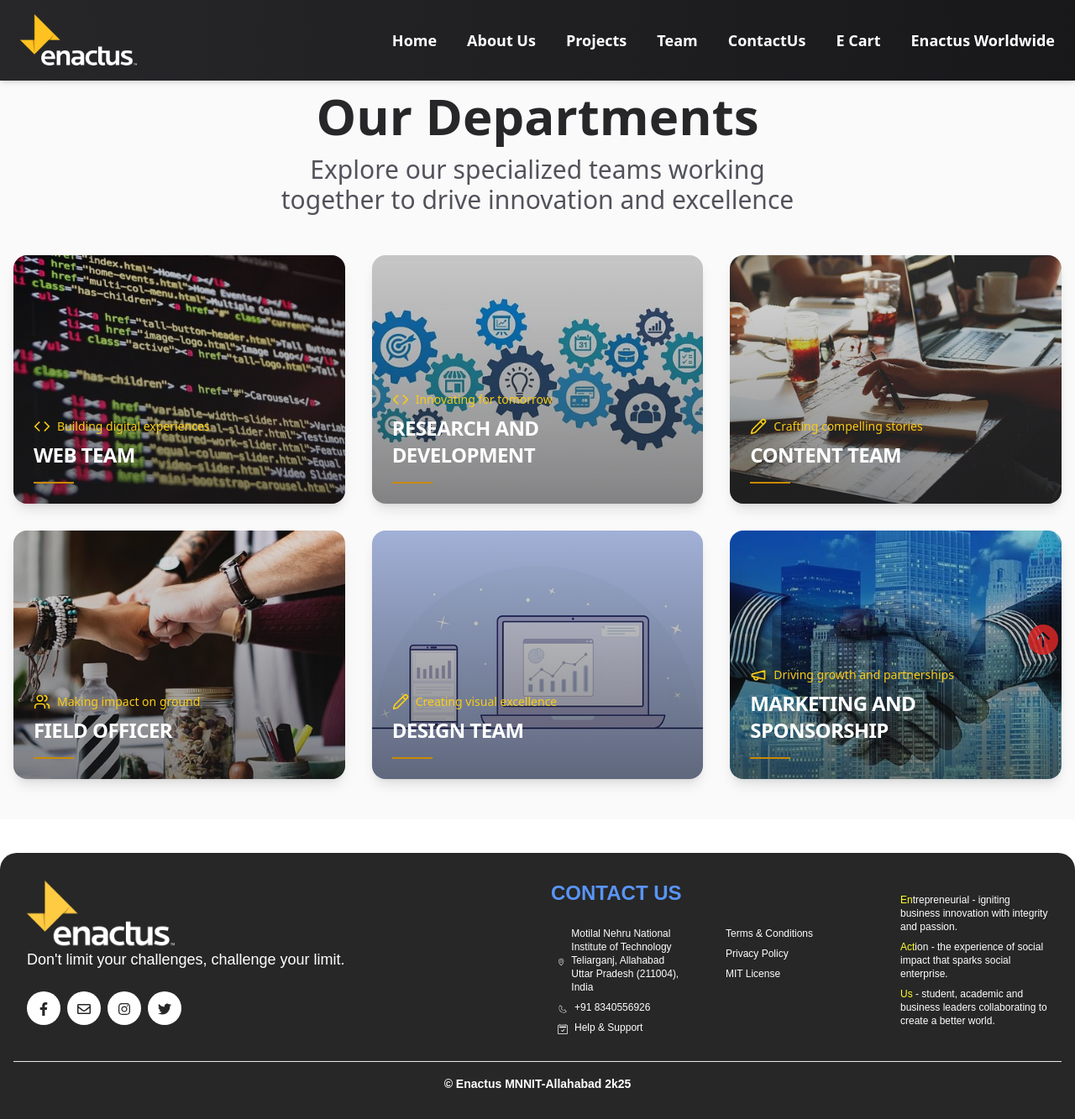
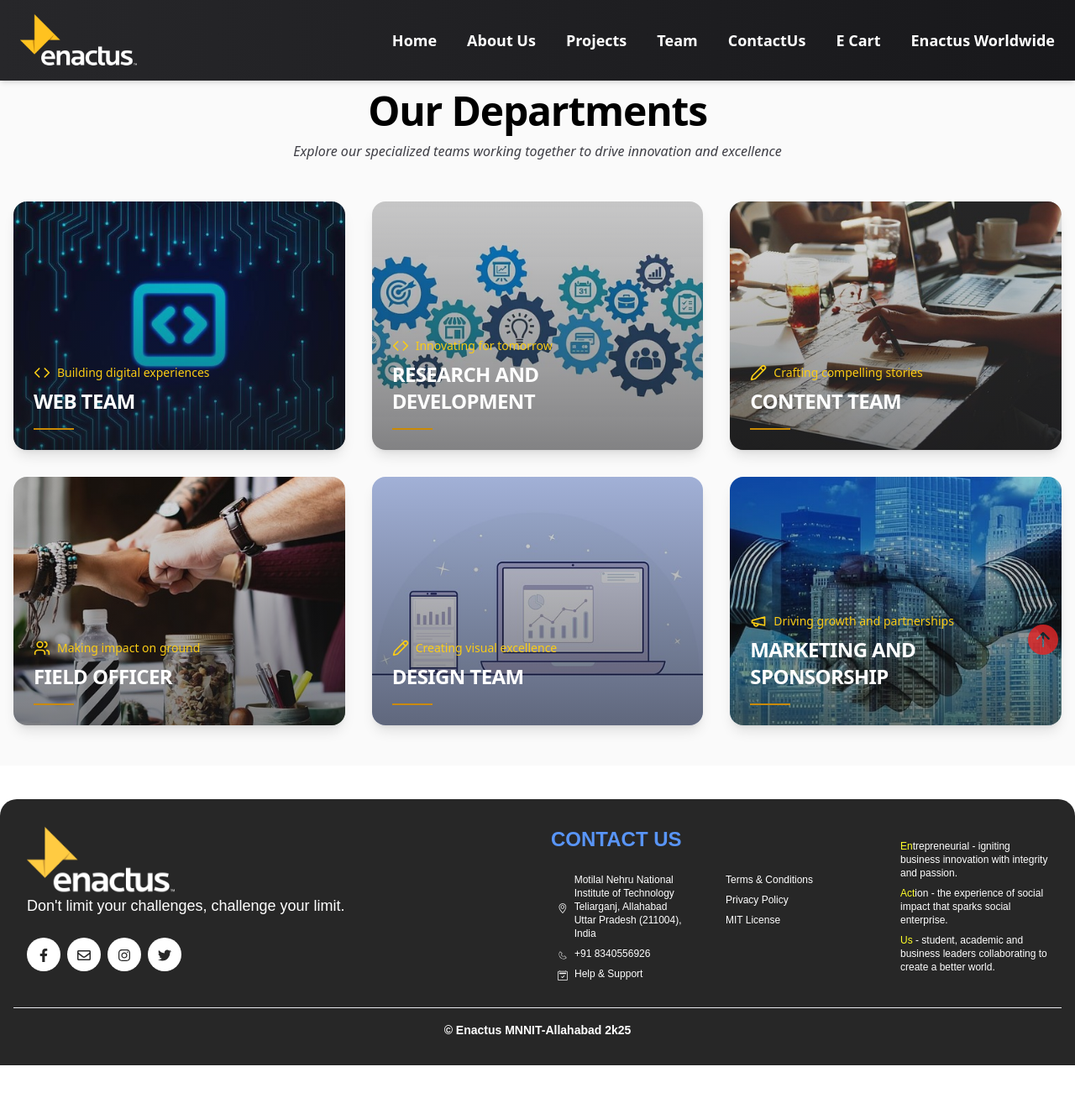
Before and after one commit to yash264/enactus-website, a React (Create React App) app in the folder client/: page /team in a window 1280 px wide. Shown: the whole page at 84% size. After the commit the page ends 1269 px from the top, so only its background shows below. Built offline with nearby package versions, Linux system fonts and the light colour scheme.

Commit message:
make corrections

```diff
--- a/client/src/components/About/TextWrapper.jsx
+++ b/client/src/components/About/TextWrapper.jsx
@@ -5,7 +5,7 @@
         <div className="mt-8 md:mt-0 "> {/* Add margin-top for smaller screens */}
             <div className="text-base col-lg-7 bg-white p-6 rounded-xl shadow-lg">
 
-                <p className="text-3xl md:text-3xl text-zinc-700 font-semibold text-blue-600">
+                <p className="text-3xl md:text-3xl text-zinc-700 font-semibold text-sky-600">
                     Who are We ?
                 </p>
 
--- a/client/src/components/General/Footer.jsx
+++ b/client/src/components/General/Footer.jsx
@@ -84,7 +84,7 @@
                   <ul className="list-styled text-xs ">
                     <li>
                       <p class="flex items-center gap-2 justify-left m-2 font-sans hover:font-serif" >
-                        <SlLocationPin className="mt-1 text-sm" />
+                        <SlLocationPin className="mt-1 text-xl" />
                         Motilal Nehru National Institute of Technology
                         <br />
                         Teliarganj, Allahabad
--- a/client/src/pages/About.jsx
+++ b/client/src/pages/About.jsx
@@ -1,8 +1,7 @@
 import React from 'react';
 import TextWrapper from '../components/About/TextWrapper';
+
 const AboutUs = () => {
-
-  // https://www.enactusaustralia.org.au/wp-content/uploads/2023/08/SDG-Enactus-687x686-dcbade2.png
 
   const backgroundStyle = {
     backgroundImage: "url('https://www.enactusaustralia.org.au/wp-content/uploads/2023/08/SDG-Enactus-687x686-dcbade2.png')",
@@ -10,17 +9,15 @@
     backgroundSize: "cover",
     backgroundPosition: "center",
     backgroundAttachment: "fixed",
-    //height: "100%",
-    //width: "100%",
   };
 
   return (
     <div className="relative" >
 
       <div className="text-center my-6 px-4">
-        <h2 className="text-2xl sm:text-3xl lg:text-3xl font-bold text-black tracking-tight mb-2">
+        <h1 className="text-4xl sm:text-5xl font-extrabold text-black tracking-tight mb-3">
           Know About Us !!
-        </h2>
+        </h1>
         <p className="text-xl md:text-base text-zinc-700 italic">
           A little more about Enactus Allahabad
         </p>
--- a/client/src/pages/Project.jsx
+++ b/client/src/pages/Project.jsx
@@ -50,7 +50,7 @@
           <h1 className="text-4xl sm:text-5xl font-extrabold text-black tracking-tight mb-3">
             Explore Our Projects
           </h1>
-          <p className="text-sm sm:text-md md:text-lg text-zinc-700 font-medium">
+          <p className="text-xl md:text-base text-zinc-700 italic">
             Dive into some of the impactful projects our team has worked on.
           </p>
         </div>
--- a/client/src/pages/Selection.jsx
+++ b/client/src/pages/Selection.jsx
@@ -88,10 +88,10 @@
     <div className="min-h-screen bg-zinc-50 py-12">
       <div className="container mx-auto px-4">
         <div className="mb-12 text-center">
-          <h1 className="text-6xl font-bold text-zinc-800 mb-4">
+          <h1 className="text-4xl sm:text-5xl font-extrabold text-black tracking-tight mb-3">
             Our Departments
           </h1>
-          <p className="text-zinc-600 max-w-2xl mx-auto text-3xl">
+          <p className="text-xl md:text-base text-zinc-700 italic">
             Explore our specialized teams working together to drive innovation and excellence
           </p>
         </div>
```
Also changed, not shown: client/src/assets/Teams/web.jpg.
